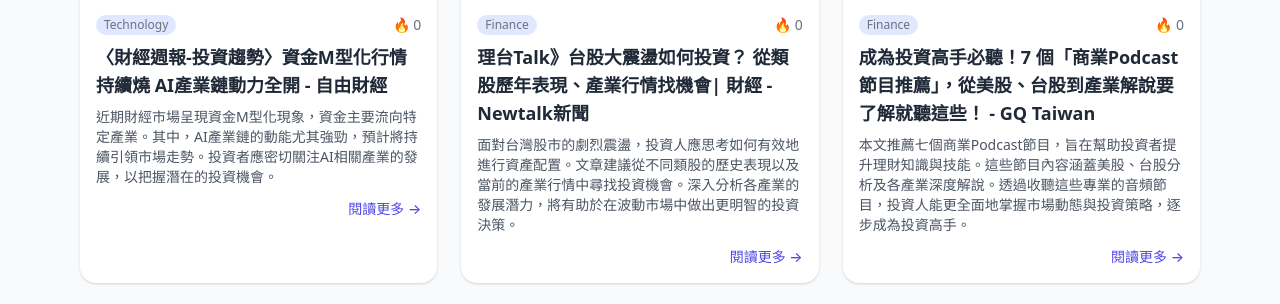
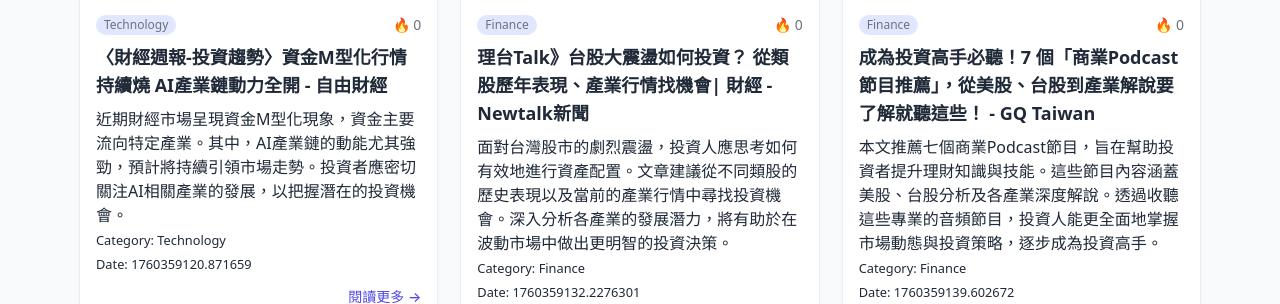
Before and after one commit to Hank-CH-Chang/Multi-Agent-News-System, a FastAPI app: page / in a window 1280 px wide. Shown: the part 265-569 px from the top of the page. Run offline with FastAPI, Linux system fonts and the light colour scheme; some libraries are stand-ins or nearby versions.

Commit message:
Update article summary and add category/date info

```diff
--- a/templates/index.html
+++ b/templates/index.html
@@ -52,7 +52,9 @@
                                 <span>🔥 <span x-text="article.popularity"></span></span>
                             </div>
                             <h2 class="font-semibold text-lg line-clamp-2 mb-2" x-text="article.title"></h2>
-                            <p class="text-sm text-gray-600 dark:text-gray-300 line-clamp-3" x-text="article.summary"></p>
+                            <p class="card-text" x-text="article.summary"></p>
+                            <p class="card-text"><small class="text-muted">Category: <span x-text="article.category"></span></small></p>
+                            <p class="card-text"><small class="text-muted">Date: <span x-text="article.timestamp"></span></small></p>
                         </div>
                         <div class="flex justify-end mt-3">
                             <a :href="article.url" target="_blank" class="text-indigo-600 dark:text-indigo-400 text-sm font-medium hover:underline">閱讀更多 →</a>
```
